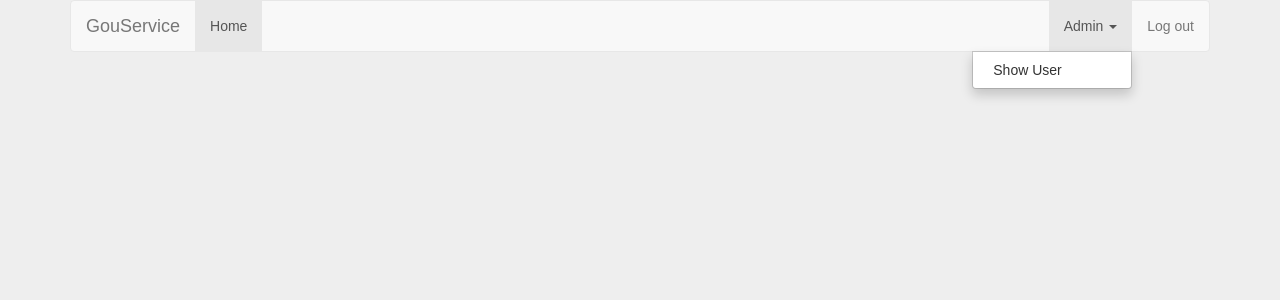
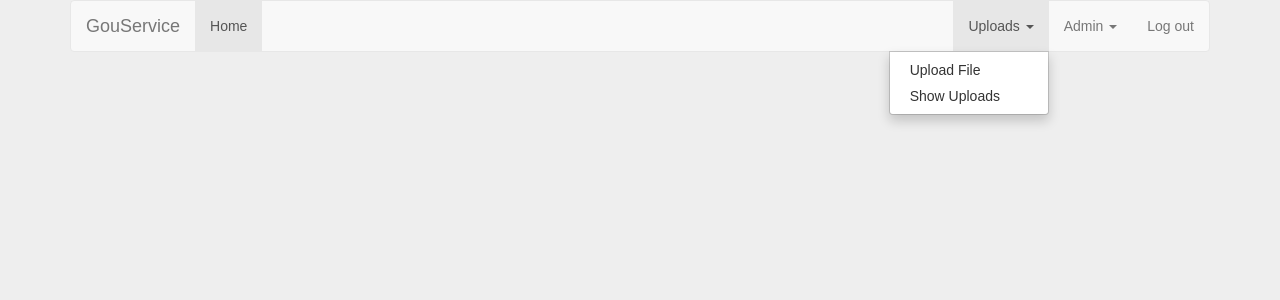
Before and after one commit to bgiesa/flask-test, a Flask app: page / in a window 1280 px wide, after a click on "Uploads". Shown: the top 300 px of the page. Run offline with Flask 2, Linux system fonts and the light colour scheme; a user stored in the database is signed in; some libraries are stand-ins or nearby versions.

Commit message:
+ file upload

```diff
--- a/app/__init__.py
+++ b/app/__init__.py
@@ -1,6 +1,7 @@
 from flask import Flask
 from flask_sqlalchemy import SQLAlchemy
 from flask_login import LoginManager
+from flask_uploads import configure_uploads, UploadSet
 
 app = Flask(__name__)
 app.config.from_object('config')
@@ -8,4 +9,7 @@ db = SQLAlchemy(app)
 login_manager = LoginManager()
 login_manager.init_app(app)
 
+logUpload= UploadSet('files')
+configure_uploads(app ,(logUpload))
+
 from app import views, models
--- a/app/templates/layout.html
+++ b/app/templates/layout.html
@@ -22,6 +22,19 @@
         </ul>
         <ul class="nav navbar-nav navbar-right">
           {% if session.logged_in %}
+          <li role="presentation" class="dropdown">
+            <a class="dropdown-toggle" data-toggle="dropdown" href="#" role="button" aria-haspopup="true" aria-expanded="false">
+              Uploads <span class="caret"></span>
+            </a>
+            <ul class="dropdown-menu">
+              <li role="presentation">
+                <a href="{{ url_for('upload') }}">Upload File</a>
+              </li>
+              <li role="presentation">
+                <a href="{{ url_for('show_uploads') }}">Show Uploads</a>
+              </li>
+            </ul>
+          </li>
           <li role="presentation" class="dropdown">
             <a class="dropdown-toggle" data-toggle="dropdown" href="#" role="button" aria-haspopup="true" aria-expanded="false">
               Admin <span class="caret"></span>
--- a/app/views.py
+++ b/app/views.py
@@ -1,10 +1,11 @@
 import os
 from flask import Flask, request, session, g, redirect, url_for, abort, render_template, flash, jsonify
-from flask_login import login_required, logout_user, login_user
+from flask_login import login_required, logout_user, login_user, current_user
 from flask_admin import helpers
-from app import app, login_manager
-from .forms import LoginForm
-from .models import User
+from flask_uploads import UploadSet
+from app import app, db, login_manager, logUpload
+from .forms import LoginForm, UploadForm
+from .models import User, Upload
 
 
 @login_manager.user_loader
@@ -50,6 +51,31 @@ def login():
 
     return render_template('login.html', error=error, form=form)
 
+@app.route('/upload', methods=['GET', 'POST'])
+@login_required
+def upload():
+    error = None
+    form = UploadForm()
+    if form.validate_on_submit():
+        if request.method == 'POST' and 'upload' in request.files:
+            filename = logUpload.save(request.files['upload'])
+            file = Upload(filename=filename, user_id=current_user.id)
+            db.session.add(file)
+            db.session.commit()
+
+            flash('Log saved' ,'success')
+            return redirect(url_for('index'))
+    else:
+        flash('something goes wrong!', 'danger')
+
+    return render_template('upload.html', form=form)
+
+@app.route('/show_uploads')
+def show_uploads():
+    files = Upload.query.all()
+
+    return render_template('show_uploads.html', files=files)
+
 @app.route('/logout')
 def logout():
     logout_user()
--- a/config.py
+++ b/config.py
@@ -6,9 +6,8 @@ SQLALCHEMY_MIGRATE_REPO = os.path.join(basedir, 'db_repository')
 SQLALCHEMY_TRACK_MODIFICATIONS = True
 
 # upload configuration
-
-UPLOAD_FOLDER = basedir+'/tmp/'
-ALLOWED_EXTENSIONS = set(['txt','log'])
+UPLOADED_FILES_DEST = basedir+'/tmp/'
+UPLOADED_FILES_ALLOW = set(['txt','log'])
 
 # wtf cofiguration
 WTF_CSRF_ENABLED = True
```
Also changed, not shown: app/forms.py (+27 -2 lines), app/models.py (+12 -0 lines), app/templates/show_uploads.html (added, +21 -0 lines), app/templates/upload.html (added, +26 -0 lines), db_populate.py (+8 -0 lines), requirements.txt (+39 -0 lines), 1 other file.
